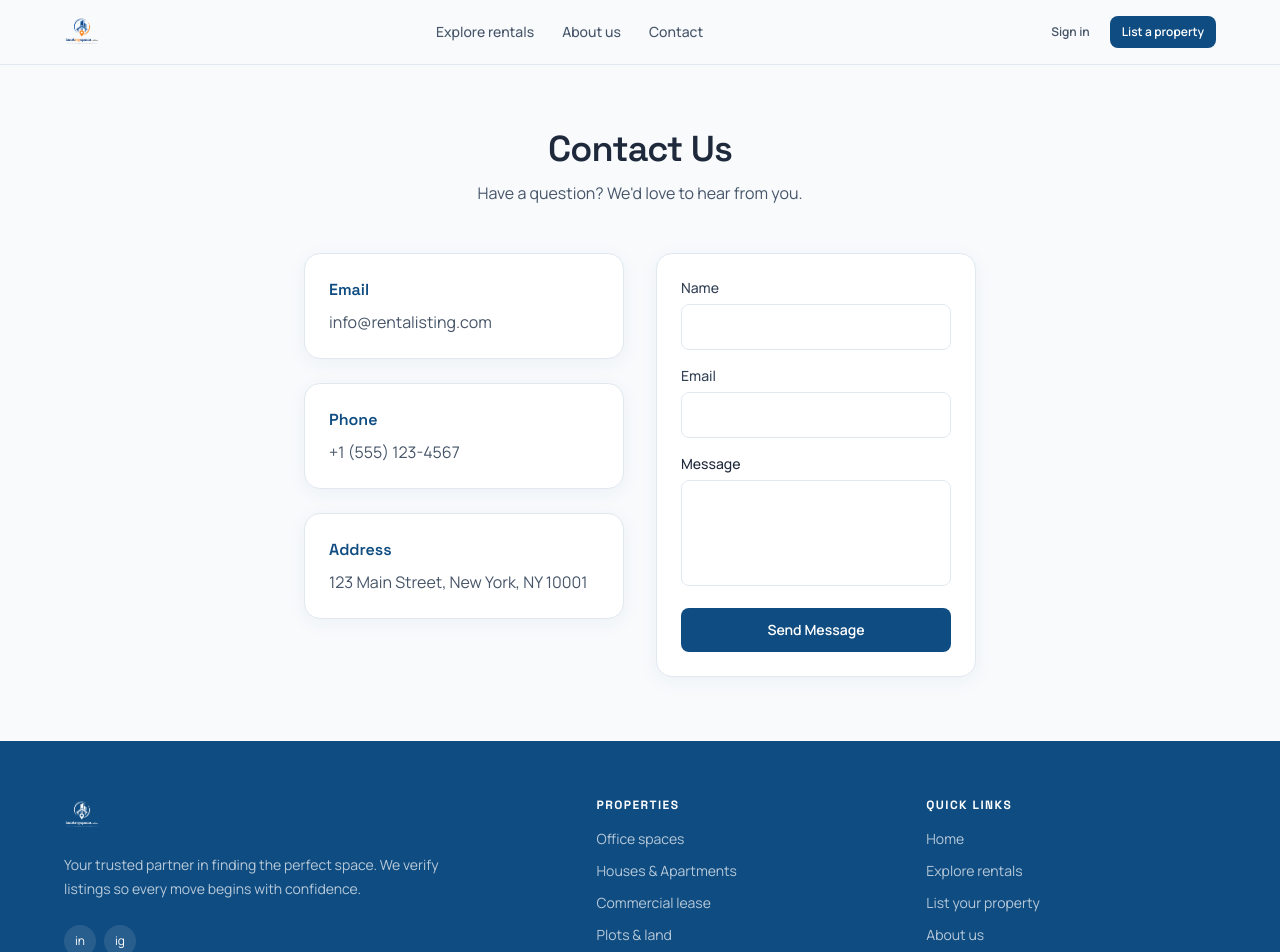
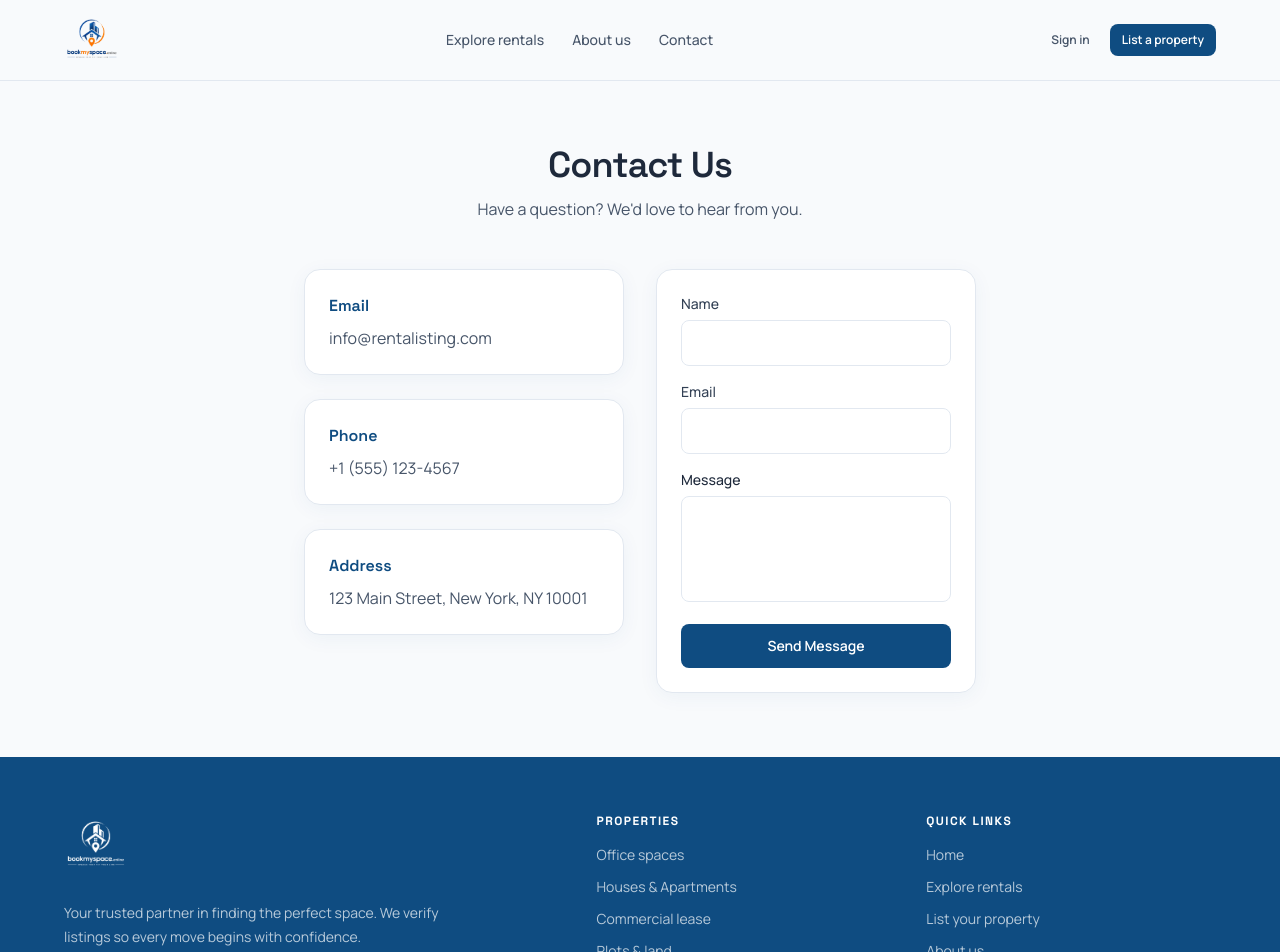
Before and after one commit to FluxTEKQ-01/-rentalisting-frontend, a React (Vite) app: page /contact in a window 1280 px wide. Shown: the top 952 px of the page. Built offline with nearby package versions, Linux system fonts and the light colour scheme; no server answers; a web font is replaced by a local one.

Commit message:
Increase logo size and improve alignment

```diff
--- a/src/layouts/AdminLayout.tsx
+++ b/src/layouts/AdminLayout.tsx
@@ -32,7 +32,7 @@ export default function AdminLayout() {
       >
         <div className="p-5 border-b border-[#E2E8F0]">
           <Link to="/admin" className="flex items-center gap-2.5 group">
-            <img src="/logo.png" alt="BookMySpace" className="h-7 w-auto" />
+            <img src="/logo.png" alt="BookMySpace" className="h-12 w-auto" />
             <div>
               <span className="font-display text-sm font-bold text-primary leading-tight block">Admin Panel</span>
               <span className="text-[11px] text-neutral-700/60 font-medium">Platform management</span>
--- a/src/layouts/OwnerLayout.tsx
+++ b/src/layouts/OwnerLayout.tsx
@@ -32,7 +32,7 @@ export default function OwnerLayout() {
       >
         <div className="p-5 border-b border-[#E2E8F0]">
           <Link to="/owner" className="flex items-center gap-2.5 group">
-            <img src="/logo.png" alt="BookMySpace" className="h-7 w-auto" />
+            <img src="/logo.png" alt="BookMySpace" className="h-12 w-auto" />
             <div>
               <span className="font-display text-sm font-bold text-primary leading-tight block">Owner Dashboard</span>
               <span className="text-[11px] text-neutral-700/60 font-medium">Manage your listings</span>
--- a/src/layouts/PublicLayout.tsx
+++ b/src/layouts/PublicLayout.tsx
@@ -12,9 +12,9 @@ export default function PublicLayout() {
 
   return <div className="flex min-h-screen flex-col bg-neutral">
     <header className="site-header sticky top-0 z-40 border-b border-[#E2E8F0]">
-      <div className="container-custom flex h-16 items-center justify-between gap-6">
-        <Link to="/" className="flex items-center text-primary" onClick={close}>
-          <img src="/logo.png" alt="BookMySpace" className="h-9 w-auto" />
+      <div className="container-custom flex h-20 items-center justify-between gap-6">
+        <Link to="/" className="flex items-center py-1 text-primary" onClick={close}>
+          <img src="/logo.png" alt="BookMySpace" className="h-14 w-auto" />
         </Link>
         <nav className="hidden items-center gap-7 text-sm font-medium text-neutral-700 md:flex">
           <Link className="hover:text-primary" to="/properties">Explore rentals</Link>
@@ -44,7 +44,7 @@ export default function PublicLayout() {
     <main className="flex-1"><Outlet /></main>
     <footer className="bg-primary text-white">
       <div className="container-custom grid gap-10 py-14 md:grid-cols-[1.7fr_1fr_1fr]">
-        <div><div className="mb-5"><img src="/logo.png" alt="BookMySpace" className="h-9 w-auto brightness-0 invert" /></div><p className="max-w-sm text-sm leading-6 text-white/70">Your trusted partner in finding the perfect space. We verify listings so every move begins with confidence.</p><div className="mt-6 flex gap-2"><span className="grid h-8 w-8 place-items-center rounded-full bg-white/10 text-xs">in</span><span className="grid h-8 w-8 place-items-center rounded-full bg-white/10 text-xs">ig</span></div></div>
+        <div><div className="mb-6"><img src="/logo.png" alt="BookMySpace" className="h-16 w-auto brightness-0 invert" /></div><p className="max-w-sm text-sm leading-6 text-white/70">Your trusted partner in finding the perfect space. We verify listings so every move begins with confidence.</p><div className="mt-6 flex gap-2"><span className="grid h-8 w-8 place-items-center rounded-full bg-white/10 text-xs">in</span><span className="grid h-8 w-8 place-items-center rounded-full bg-white/10 text-xs">ig</span></div></div>
         <div><h3 className="mb-4 text-xs font-bold uppercase tracking-[.12em] text-white">Properties</h3><div className="flex flex-col gap-3 text-sm text-white/70"><Link to="/properties">Office spaces</Link><Link to="/properties?propertyType=house_apartment">Houses & Apartments</Link><Link to="/properties?propertyType=commercial_building">Commercial lease</Link><Link to="/properties?propertyType=open_plot_land">Plots & land</Link></div></div>
         <div><h3 className="mb-4 text-xs font-bold uppercase tracking-[.12em] text-white">Quick links</h3><div className="flex flex-col gap-3 text-sm text-white/70"><Link to="/">Home</Link><Link to="/properties">Explore rentals</Link><Link to="/register">List your property</Link><Link to="/about">About us</Link><Link to="/contact">Contact</Link></div></div>
       </div>
```
